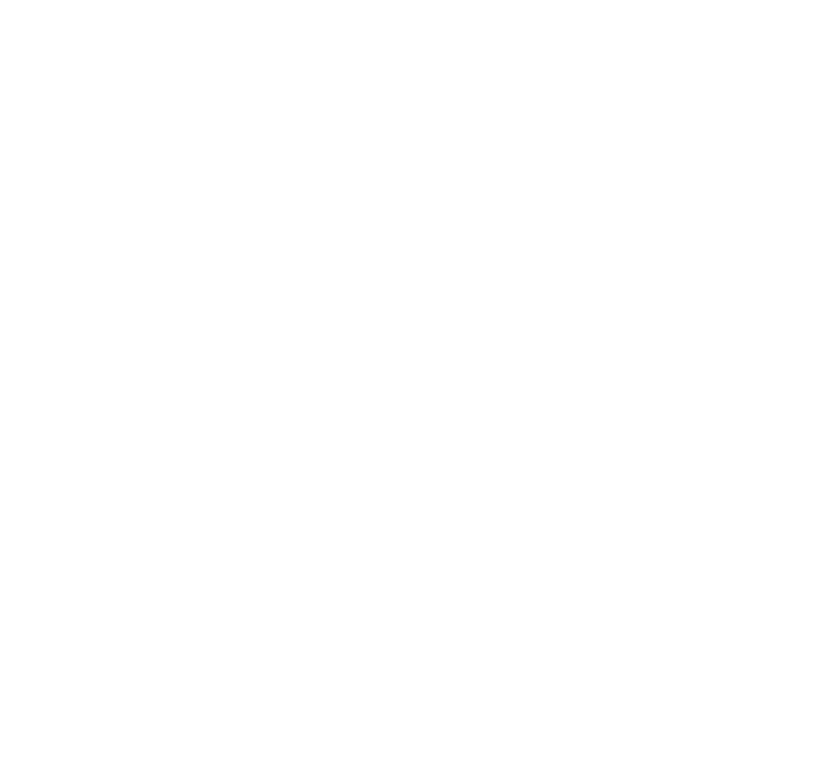
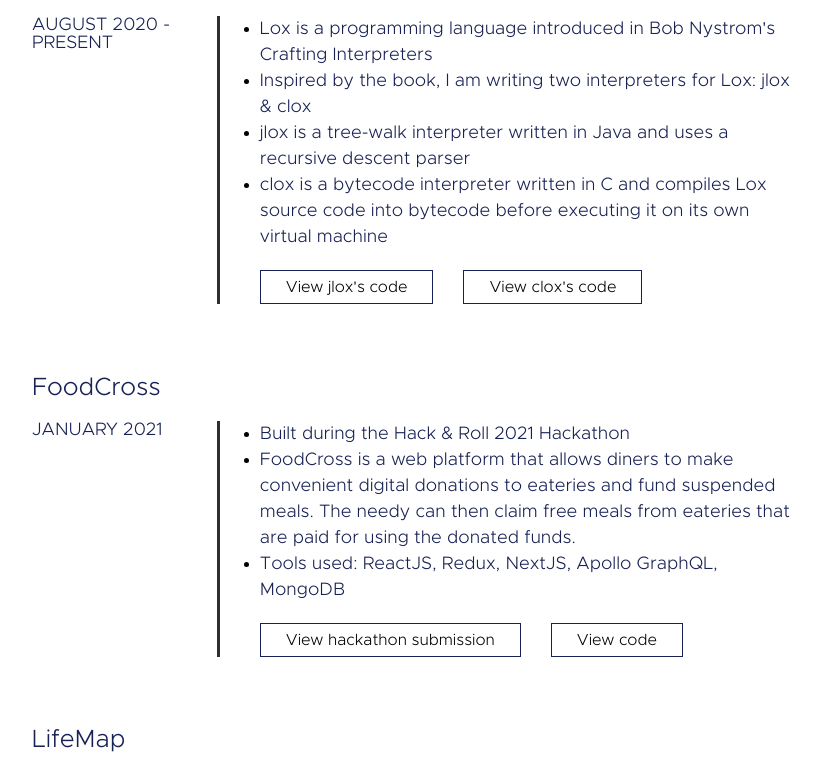
Before and after one commit to Silvernitro/portfolio, a React (Create React App) app in the folder portfolio/: page / in a window 1280 px wide. Shown: the part 3380-4151 px from the top of the page, without its empty margins (224-1045 px from the left). Before the commit the page ends 3126 px from the top, so only its background shows below. Built offline with nearby package versions, Linux system fonts and the light colour scheme.

Commit message:
Finish up Projects section

```diff
--- a/portfolio/src/App.js
+++ b/portfolio/src/App.js
@@ -9,6 +9,7 @@
 import Experience from './components/Experience'
 import Education from './components/Education'
 import Skills from './components/Skills'
+import Projects from './components/Projects'
 
 function App() {
   library.add(fab, faCheckSquare, faCoffee)
@@ -21,6 +22,7 @@
       <Experience />
       <Education />
       <Skills />
+      <Projects />
     </>
   );
 }
--- a/portfolio/src/components/NavBar.js
+++ b/portfolio/src/components/NavBar.js
@@ -2,8 +2,7 @@
 import styled from 'styled-components'
 import styles from '../styles'
 
-const NavBar = () => {
-  return (
+const NavBar = () => (
   <Container>
     <Name>
       Lau Siaw Sam
@@ -24,7 +23,6 @@
     </NavButtons>
   </Container>
 )
-}
 
 export default NavBar
 
--- /dev/null
+++ b/portfolio/src/components/Project.js
@@ -0,0 +1,91 @@
+import React from 'react'
+import styled from 'styled-components'
+import Text from './Text'
+import SquareButton from './SquareButton'
+import styles from '../styles'
+
+const Project = ({
+  projectTitle,
+  date,
+  content,
+  buttons,
+}) => (
+  <Container>
+    <ProjectTitle>{projectTitle}</ProjectTitle>
+    <Body>
+      <Text style={{ width: '20%' }}>{date}</Text>
+
+      <VerticalDivider />
+
+      <Content>
+        <ul style={{ margin: '0' }}>
+          {content.map((copy) => (
+            <ListItem>
+              <ListText>
+                {copy}
+              </ListText>
+            </ListItem>
+          ))}
+        </ul>
+
+        <ButtonContainer>
+          {buttons.map(({ text, url }, idx) => (
+            <SquareButton
+              text={text}
+              href={url}
+              style={{ marginLeft: idx === 0 ? '0px' : '30px' }}
+            />
+          ))}
+        </ButtonContainer>
+
+      </Content>
+    </Body>
+  </Container>
+)
+
+export default Project
+
+const Container = styled.section`
+  width: 60%;
+  display: flex;
+  flex-direction: column;
+  margin-bottom: 50px;
+`
+
+const ProjectTitle = styled.h2`
+  font-size: 25px;
+  font-weight: 100;
+  color: ${styles.PRI_COLOR};
+`
+
+const Body = styled.div`
+  width: 100%;
+  display: flex;
+`
+
+const VerticalDivider = styled.div`
+  background-color: #2F2E2E;
+  width: 3px;
+  margin-left: 40px;
+`
+
+const Content = styled.div`
+  width: 80%;
+  display: flex;
+  flex-direction: column;
+  align-items: start;
+`
+
+const ListItem = styled.li`
+  font-size: 18px;
+`
+
+const ListText = styled(Text)`
+  line-height: 26px;
+`
+
+const ButtonContainer = styled.div`
+  display: flex;
+  margin-top: 20px;
+  margin-left: 40px;
+`
--- /dev/null
+++ b/portfolio/src/components/Projects.js
@@ -0,0 +1,36 @@
+import React from 'react'
+import styled from 'styled-components'
+import SectionHeading from './SectionHeading'
+import Project from './Project'
+import copy from '../copy/projects/copyProjects'
+
+const Projects = () => (
+  <Container>
+    <SectionHeading>PROJECTS</SectionHeading>
+
+    {copy.map(({
+      projectTitle,
+      date,
+      content,
+      buttons,
+    }) => (
+      <Project
+        projectTitle={projectTitle}
+        date={date}
+        content={content}
+        buttons={buttons}
+      />
+    ))}
+
+  </Container>
+)
+
+export default Projects
+
+const Container = styled.section`
+  width: 100%;
+  display: flex;
+  flex-direction: column;
+  align-items: center;
+  padding-top: 40px;
+`
--- a/portfolio/src/components/Skills.js
+++ b/portfolio/src/components/Skills.js
@@ -93,6 +93,7 @@
   display: flex;
   flex-direction: column;
   align-items: center;
+  padding-bottom: 100px;
 `
 
 const Body = styled.div`
--- /dev/null
+++ b/portfolio/src/components/SquareButton.js
@@ -0,0 +1,35 @@
+import React from 'react'
+import styled from 'styled-components'
+import styles from '../styles'
+
+const SquareButton = ({ text, href, style }) => (
+  <a
+    href={href}
+    target="_blank"
+    rel="noreferrer noopener"
+    style={{
+      textDecoration: 'none',
+      color: 'inherit',
+      ...style,
+    }}
+  >
+    <Square>
+      {text}
+    </Square>
+  </a>
+
+)
+
+export default SquareButton
+
+const Square = styled.div`
+  border: 1px solid ${styles.PRI_COLOR};
+  padding: 8px 25px;
+
+  &:hover {
+    background-color: ${styles.PRI_COLOR};
+    color: white;
+  }
+
+  transition: all 0.2s;
+`
--- /dev/null
+++ b/portfolio/src/copy/projects/copyProjects.js
@@ -0,0 +1,43 @@
+const copy = [
+  {
+    projectTitle: 'LOX',
+    date: 'AUGUST 2020 - PRESENT',
+    content: [
+      "Lox is a programming language introduced in Bob Nystrom's Crafting Interpreters",
+      'Inspired by the book, I am writing two interpreters for Lox: jlox & clox',
+      'jlox is a tree-walk interpreter written in Java and uses a recursive descent parser',
+      'clox is a bytecode interpreter written in C and compiles Lox source code into bytecode before executing it on its own virtual machine',
+    ],
+    buttons: [
+      { text: "View jlox's code", url: 'https://github.com/Silvernitro/jlox' },
+      { text: "View clox's code", url: 'https://github.com/Silvernitro/clox' },
+    ],
+  },
+  {
+    projectTitle: 'FoodCross',
+    date: 'JANUARY 2021',
+    content: [
+      'Built during the Hack & Roll 2021 Hackathon',
+      'FoodCross is a web platform that allows diners to make convenient digital donations to eateries and fund suspended meals. The needy can then claim free meals from eateries that are paid for using the donated funds.',
+      'Tools used: ReactJS, Redux, NextJS, Apollo GraphQL, MongoDB',
+    ],
+    buttons: [
+      { text: 'View hackathon submission', url: 'https://devpost.com/software/foodcross' },
+      { text: 'View code', url: 'https://github.com/Silvernitro/hacknroll2021' },
+    ],
+  },
+  {
+    projectTitle: 'LifeMap',
+    date: 'MAY 2020 - AUGUST 2020',
+    content: [
+      'LifeMap is a location-based social media platform that allows users to share their activities with friends and followers',
+      'Built under the National University of Singapore Orbital Programme (Advanced): Independent Software Development Project',
+      'Tools used: ReactJS, NodeJS, ExpressJS, SQL',
+    ],
+    buttons: [
+      { text: 'View code', url: 'https://github.com/TanLeYang/life-map' },
+    ],
+  },
+]
+
+export default copy
```
Lines whose indentation alone changed are shown as unchanged.
